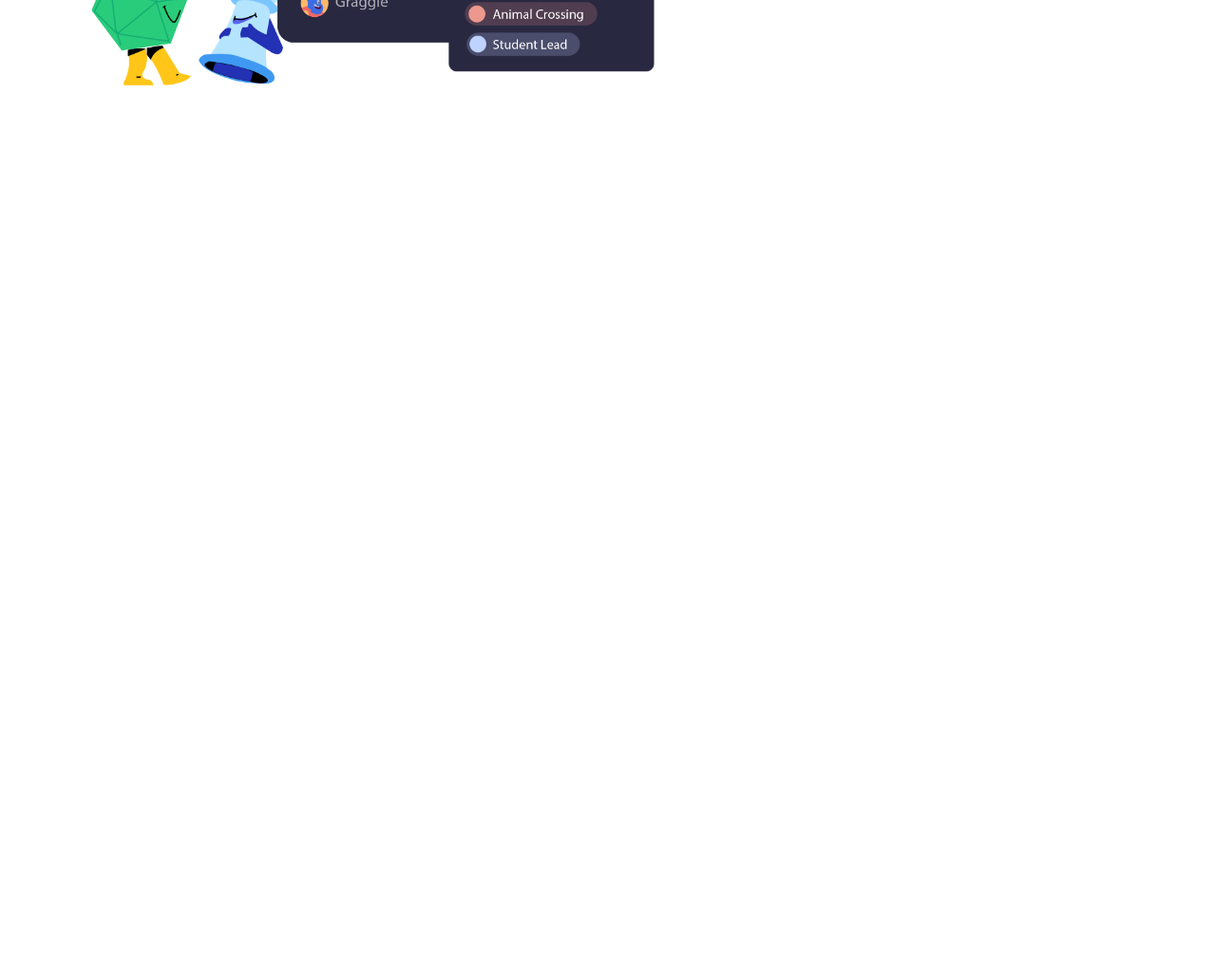
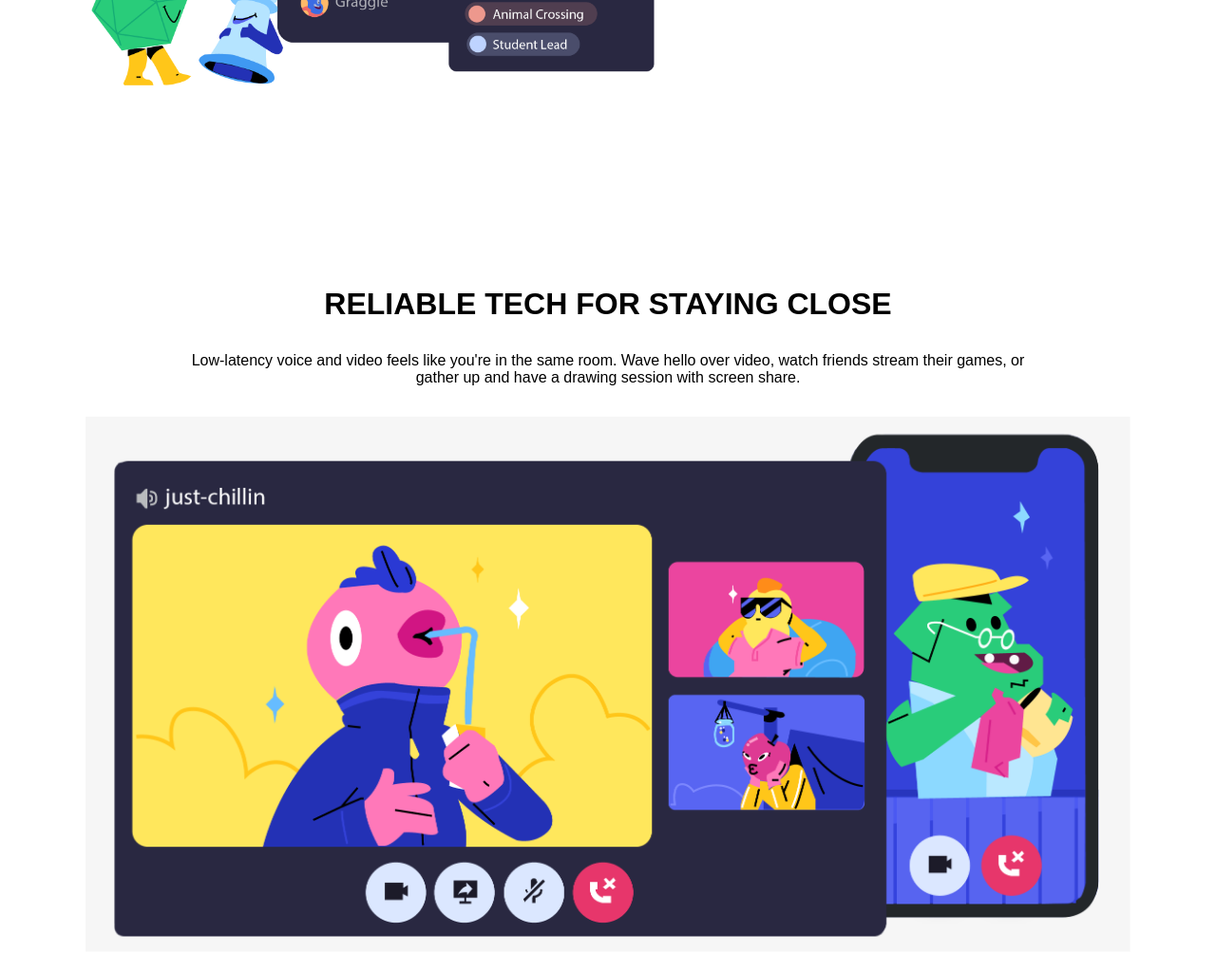
Before and after one commit to Hannankhan203/Discord-Clone, a plain HTML site: page index.html in a window 1280 px wide. Shown: the part 2918-3941 px from the top of the page at 95% size. Before the commit the page ends 3200 px from the top, so only its background shows below. Drawn offline with Linux system fonts and the light colour scheme.

Commit message:
Added section 4 with styling

```diff
--- a/CSS/style.css
+++ b/CSS/style.css
@@ -204,3 +204,33 @@ body {
 .sec-3-content p {
     font-size: 1.25rem;
 }
+
+.section-4 {
+    /* border: 2px solid black; */
+    display: flex;
+    flex-direction: column;
+    justify-content: center;
+    align-items: center;
+    padding: 20px;
+    gap: 2rem;
+}
+
+.sec-4-content {
+    /* border: 2px solid black; */
+    display: flex;
+    flex-direction: column;
+    justify-content: center;
+    align-items: center;
+    text-align: center;
+    width: 900px;
+    gap: 2rem;
+}
+
+.sec-4-content h2 {
+    font-weight: 800;
+    font-size: 2rem;
+}
+
+.sec-4-img {
+    width: 1100px;
+}
--- a/index.html
+++ b/index.html
@@ -62,7 +62,11 @@
     <section class="section-2" id="section-2">
       <div class="sec-2-content">
         <h2>Where hanging out is easy</h2>
-      <p>Grap a seat in the voice channel when you're free. Friends in your server can see you're around and instantly pop in to talk without having to call.</p>
+        <p>
+          Grap a seat in the voice channel when you're free. Friends in your
+          server can see you're around and instantly pop in to talk without
+          having to call.
+        </p>
       </div>
       <img
         src="Assets/Discord Page Pic 2.png"
@@ -79,8 +83,27 @@
       />
       <div class="sec-3-content">
         <h2>From few to a fandom</h2>
-      <p>Get any community running wuth moderation tools and custom members access. Give members special powers, set up private channels and more.</p>
+        <p>
+          Get any community running wuth moderation tools and custom members
+          access. Give members special powers, set up private channels and more.
+        </p>
       </div>
+    </section>
+
+    <section class="section-4" id="section-4">
+      <div class="sec-4-content">
+        <h2>RELIABLE TECH FOR STAYING CLOSE</h2>
+        <p>
+          Low-latency voice and video feels like you're in the same room. Wave
+          hello over video, watch friends stream their games, or gather up and
+          have a drawing session with screen share.
+        </p>
+      </div>
+      <img
+        src="Assets/Discord Page Pic 4.png"
+        alt="Section 4 Image"
+        class="sec-4-img"
+      />
     </section>
   </body>
 </html>
```
